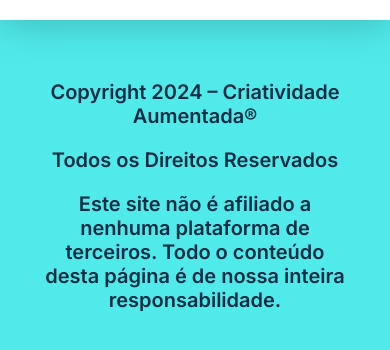
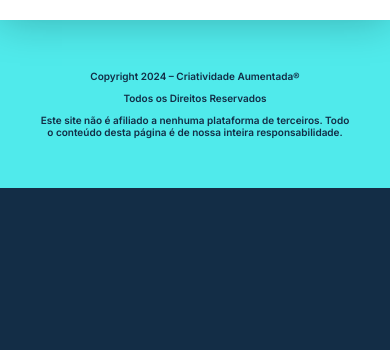
Before and after one commit to leonrc99/landingpage-ai-ca, a plain HTML site: page index.html in a window 390 px wide. Shown: the part 2613-2963 px from the top of the page. After the commit the page ends 2801 px from the top, so only its background shows below. Drawn offline with nearby package versions, Linux system fonts and the light colour scheme.

Commit message:
att styles footer

```diff
--- a/styles.css
+++ b/styles.css
@@ -222,4 +222,12 @@ hr {
       border-top: solid 1px #5c5c5c;
       border-bottom: solid 1px #5c5c5c;
     }
+
+    .footer-text {
+      color: #132d46;
+      font-family: "Inter", sans-serif;
+      text-align: center;
+      font-size: 10px;
+      font-weight: 600;
+    }
   }
```
